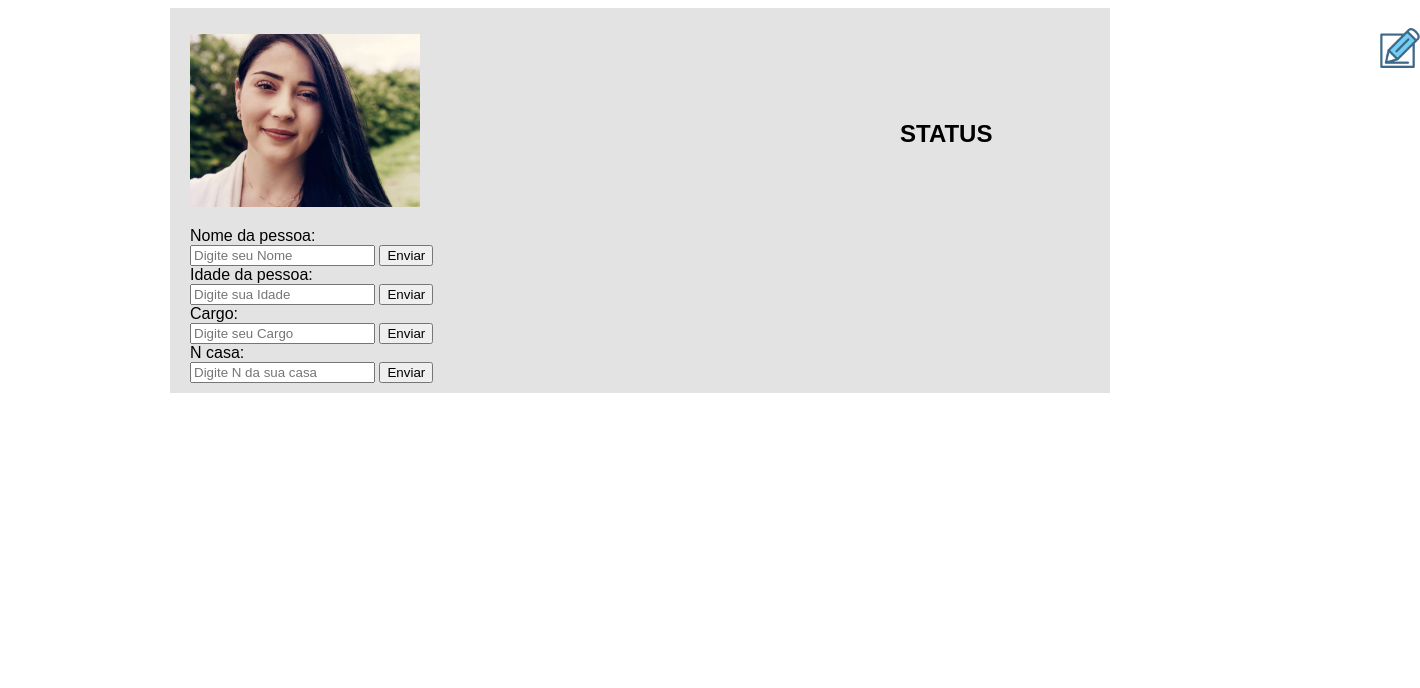
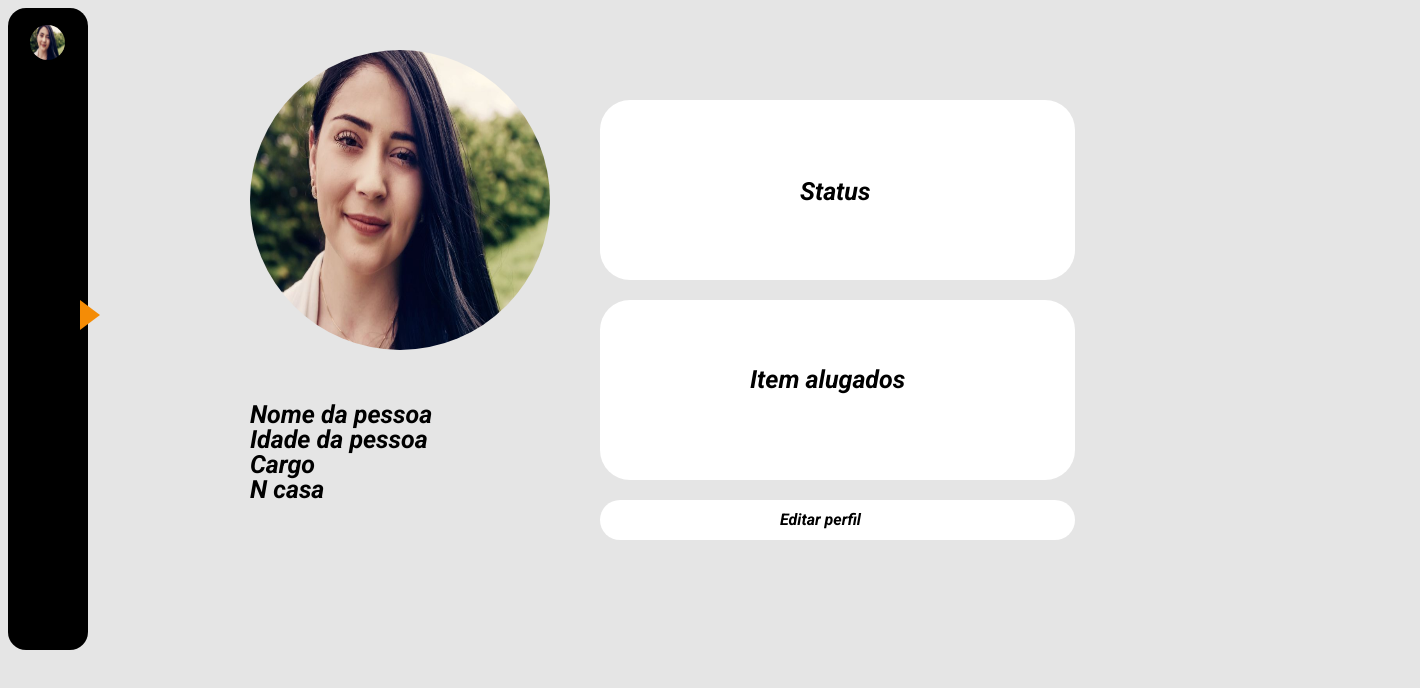
Before and after one commit to Moebius-loop/Projeto-Jaguar, a plain HTML site: page Tela de perfil/Tela de perfil.html in a window 1280 px wide. Shown: the whole page, 1420 px wide, since content can reach past the window. Drawn offline with Linux system fonts and the light colour scheme.

Commit message:
modifiquei tela de perfil e modifiquei tela de reunioes

```diff
--- a/Tela de perfil/Tela de perfil.html
+++ b/Tela de perfil/Tela de perfil.html
@@ -1,49 +1,74 @@
 <!DOCTYPE html>
 
-<html>
+<html lang="pt-BR">
+
 	<head>
+
+		<meta charset="UTF-8">
+		<meta name="viewport" content="widt=device-width, initial-scale=1">
 		<title>Jaguar | Gerenciamento de condominio </title>
 		<link rel="stylesheet" type="text/css" href="style.css">
+		<link href="https://fonts.googleapis.com/css2?family=Roboto:ital,wght@1,700&display=swap" rel="stylesheet">
+
 	</head>
 
 	<body>
-		<div id="wrap">
-	         <header>
-	         	<p>
-		         	<img src="foto.png" />
-		        </p>
-	         </header>
 
+		<div id="painel_minimizado">
 
-		    <section>
-		    	<form action="contato.php" method="get">
-                    <label>Nome da pessoa:</label>
-		    		<input type="text" placeholder="Digite seu Nome" />
-		    		<input type="submit" value="Enviar" />
+			<img id="imagem_usuario_minimizado" src="imagens\icones\foto.png" />
 
-		    		<label>Idade da pessoa:</label>
-		    		<input type="text" placeholder="Digite sua Idade" />
-		    		<input type="submit" value="Enviar" />
+			<div id="triangulo"></div>
 
-		    		<label>Cargo:</label>
-		    		<input type="text" placeholder="Digite seu Cargo" />
- 					<input type="submit" value="Enviar" />
+		</div>
 
-		    		<label>N casa:</label>
-		    		<input type="text" placeholder="Digite N da sua casa" />
-		    		<input type="submit" value="Enviar" />
-		    	</form>
-		    </section>
-			    <div id="sidebar">
-				    <aside>
+		<img id="imagem_usuario" src="imagens\icones\foto.png" />
 
-				      <h2>STATUS</h2>
-				      	<p>
-		        			 <img src="editar.png" />
-		        		</p>
+		<div>
 
-				    </aside>
-			    </div>
+			<div id="nome">
+
+				<label>Nome da pessoa</label>
+
+			</div>
+
+			<div id="idade">
+
+				<label>Idade da pessoa</label>
+
+			</div>
+
+			<div id="cargo">
+
+				<label>Cargo</label>
+
+			</div>
+
+			<div id="numero_casa">
+
+				<label>N casa</label>
+
+			</div>
+
 	    </div>
+
+		<div id="caixa_status">
+
+			<h1 id="status"> Status </h1>
+
+		</div>
+
+		<div id="caixa_item_alugado">
+
+			<label id="alugados"> Item alugados </label>
+
+		</div>
+
+		<div id="caixa_editar">
+
+			<label id="editar"> Editar perfil </label>
+
+		</div>
+
     </body>
 </html>
--- a/Tela de perfil/style.css
+++ b/Tela de perfil/style.css
@@ -1,38 +1,164 @@
-body{
-	font-family: sans-serif;
+@-ms-viewport{
+
+  width: device-width;
 
 }
 
-#sidebar{
-	float: right;
-	width: 300px;
-	position: absolute;
-    left: 900px;
-    top: 100px;
+*{
+
+	font-family: 'Roboto';
 
 }
 
-#wrap{
-	width: 900px;
-	margin: auto;
-	background: #e3e3e3;
-	overflow: hidden;
-	padding: 10px 20px;
+body{
+
+	background-color:#E5E5E5;
 
 }
 
-label{
-	display: block;
-}
+#painel_minimizado{
 
-img{
-	width: 230px;
+	background-color:#000000;
+	width:80px;
+	height:642px;
+	float:left;
+	left:0px;
+	top:0px;
+	border-radius:18px;
 
 }
 
-aside p img{
-	width: 40px;
-	position: absolute;
-    left: 480px;
-    bottom: 100px;
+#imagem_usuario_minimizado{
+
+	position:absolute;
+	width:35px;
+	height:35px;
+	top:25px;
+	left:30px;
+	border-radius: 50px;
+
 }
+
+#triangulo{
+
+	position:absolute;
+	width:0;
+	height:0;
+	top:300px;
+	left:80px;
+	border-top: 15px solid transparent;
+	border-bottom: 15px solid transparent;
+	border-left: 20px solid #F48C06;
+
+}
+
+#imagem_usuario{
+
+	position:absolute;
+	width:300px;
+	height:300px;
+	top:50px;
+	left:250px;
+	border-radius:200px;
+
+}
+
+#nome{
+
+	position:absolute;
+	top:400px;
+	left:250px;
+	font-size:25px;
+
+}
+
+#idade{
+
+	position:absolute;
+	top:425px;
+	left:250px;
+	font-size:25px;
+
+}
+
+#cargo{
+
+	position:absolute;
+	top:450px;
+	left:250px;
+	font-size:25px;
+
+}
+
+#numero_casa{
+
+	position:absolute;
+	top:475px;
+	left:250px;
+	font-size:25px;
+
+}
+
+#caixa_status{
+
+	position:absolute;
+	width:475px;
+	height:180px;
+	top:100px;
+	left:600px;
+	background-color:#FFFFFF;
+	border-radius:30px;
+
+}
+
+#status{
+
+	position:absolute;
+	font-size:25px;
+	top:60px;
+	left:200px;
+
+}
+
+#caixa_item_alugado{
+
+	position:absolute;
+	width:475px;
+	height:180px;
+	top:300px;
+	left:600px;
+	background-color:#FFFFFF;
+	border-radius:30px;
+
+}
+
+#alugados{
+
+	position:absolute;
+	font-size:25px;
+	top:65px;
+	left:150px;
+
+}
+
+#caixa_editar{
+
+	position:absolute;
+	width:475px;
+	height:40px;
+	top:500px;
+	left:600px;
+	background-color:#FFFFFF;
+	border-radius:30px;
+
+}
+
+#editar{
+
+	position:absolute;
+	width:150px;
+	height:40px;
+	left:180px;
+	top:10px;
+
+}
```
Also changed, not shown: Tela de Reunioes/PJ_T3.html (+56 -1 lines), Tela de Reunioes/PJ_T3_C_CSS.css (+124 -3 lines), Tela de perfil/imagens/icones/editar.png (added), Tela de perfil/imagens/icones/foto.png (added).
